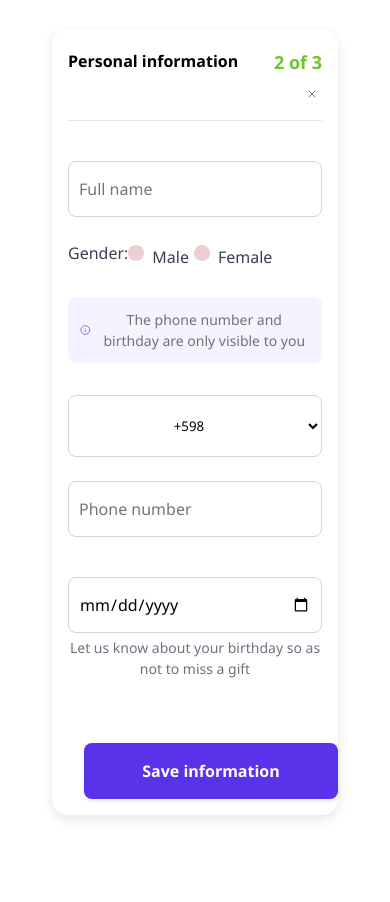
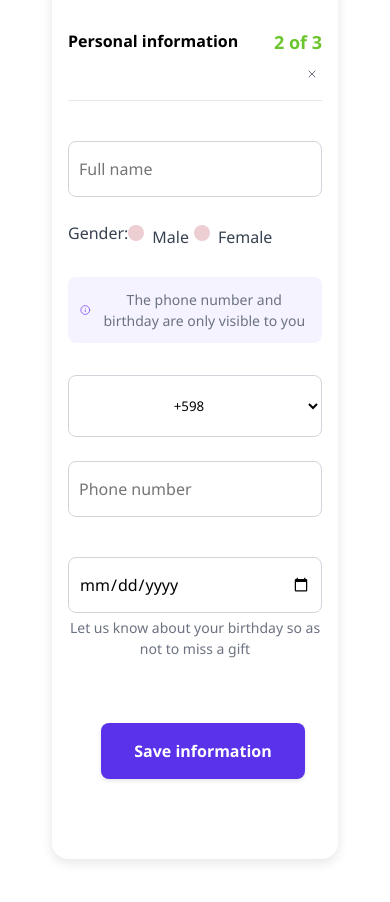
Before and after one commit to soliyana22/Signup_Login, a React (Vite) app: page /personalinfo in a window 390 px wide. Shown: the top 902 px of the page. Before the commit the page ends 847 px from the top, so only its background shows below. Built offline with nearby package versions, Linux system fonts and the light colour scheme.

Commit message:
commited

```diff
--- a/src/pages/Register/Personal_info.css
+++ b/src/pages/Register/Personal_info.css
@@ -240,7 +240,8 @@
     align-items: center;
     flex-wrap: wrap;          /* Wrap items if space is tight */
     gap: 8px;
-    white-space: normal;      /* Allow wrapping within each item */
+    white-space: normal;
+    margin-top:2rem;    /* Allow wrapping within each item */
   }
 
   .personal-info-close {
@@ -283,6 +284,10 @@
 
 /* Mobile-first responsiveness fix for header layout */
 @media (max-width: 600px) {
+  .personal-info-container{
+    margin-top:1rem;
+    margin-bottom: 2rem;
+  }
   .personal-info-header {
     display: flex;
     flex-direction: row;      /* Stay in one line */
@@ -290,7 +295,8 @@
     align-items: center;
     flex-wrap: wrap;          /* Wrap items if space is tight */
     gap: 8px;
-    white-space: normal;      /* Allow wrapping within each item */
+    white-space: normal;
+    margin-top:2.5rem;         /* Allow wrapping within each item */
   }
 
   .personal-info-title {
@@ -311,4 +317,9 @@
     padding: 4px;
     align-self: center;
   }
+  .personal-info-button{
+    margin-bottom: 4rem;
+    text-align: center;
+   width:80%;
+  }
 }
```
